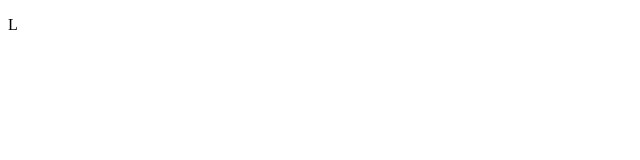
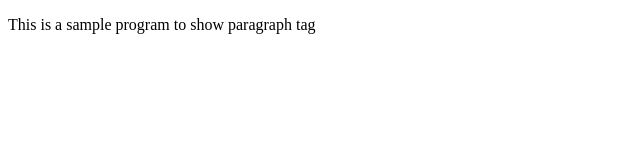
Before and after one commit to Sneha-Uppu/SNEHA_UPPU, a plain HTML site: page paragraph.html in a window 1280 px wide. Shown: the whole page, without its empty margins (0-640 px from the left). Drawn offline with Linux system fonts and the light colour scheme.

Commit message:
first commit

```diff
--- a/paragraph.html
+++ b/paragraph.html
@@ -6,6 +6,6 @@
     </head>
 
     <body>
-        <p>L</p>
+        <p>This is a sample program to show paragraph tag</p>
     </body>
 </html>
```
